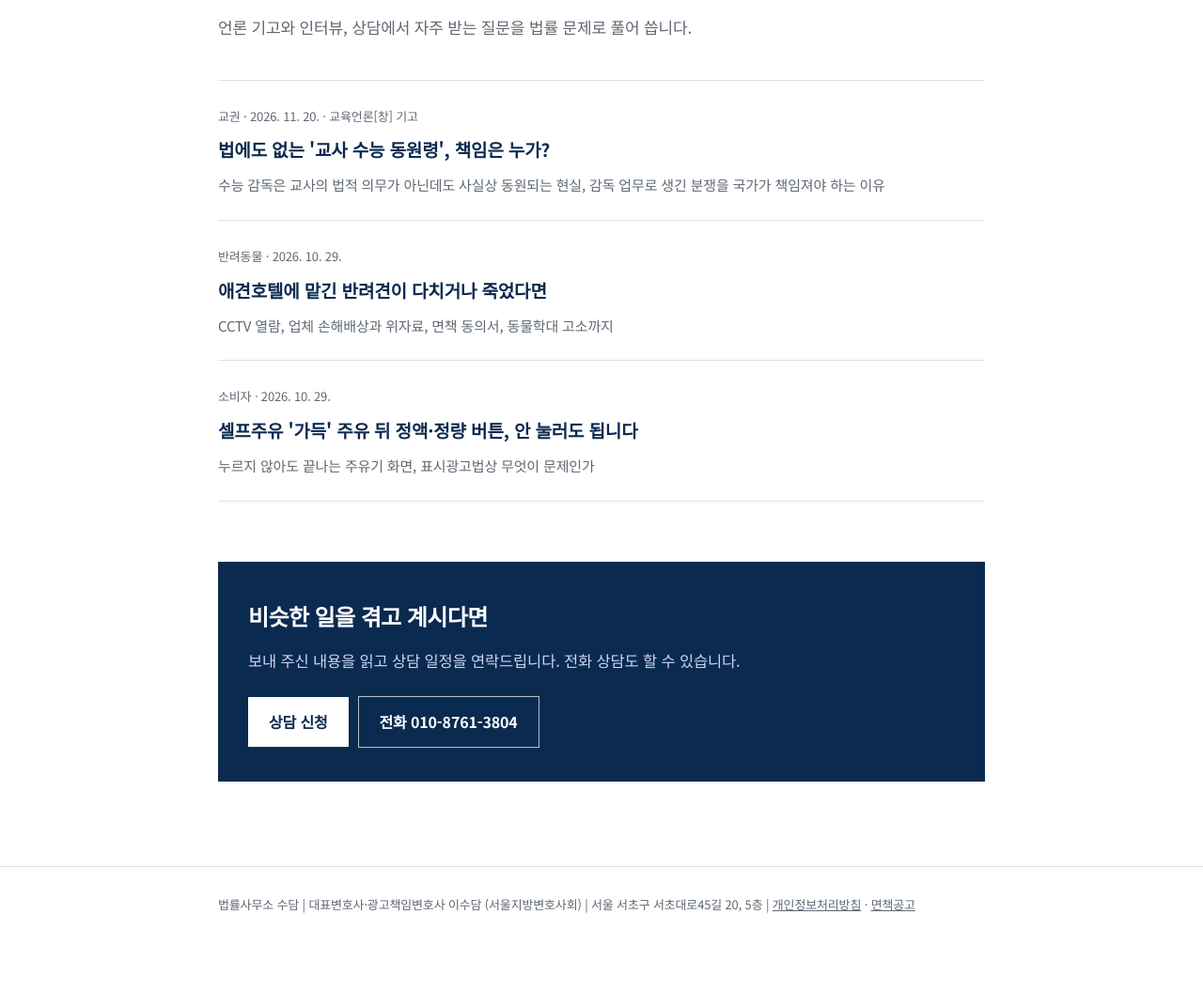
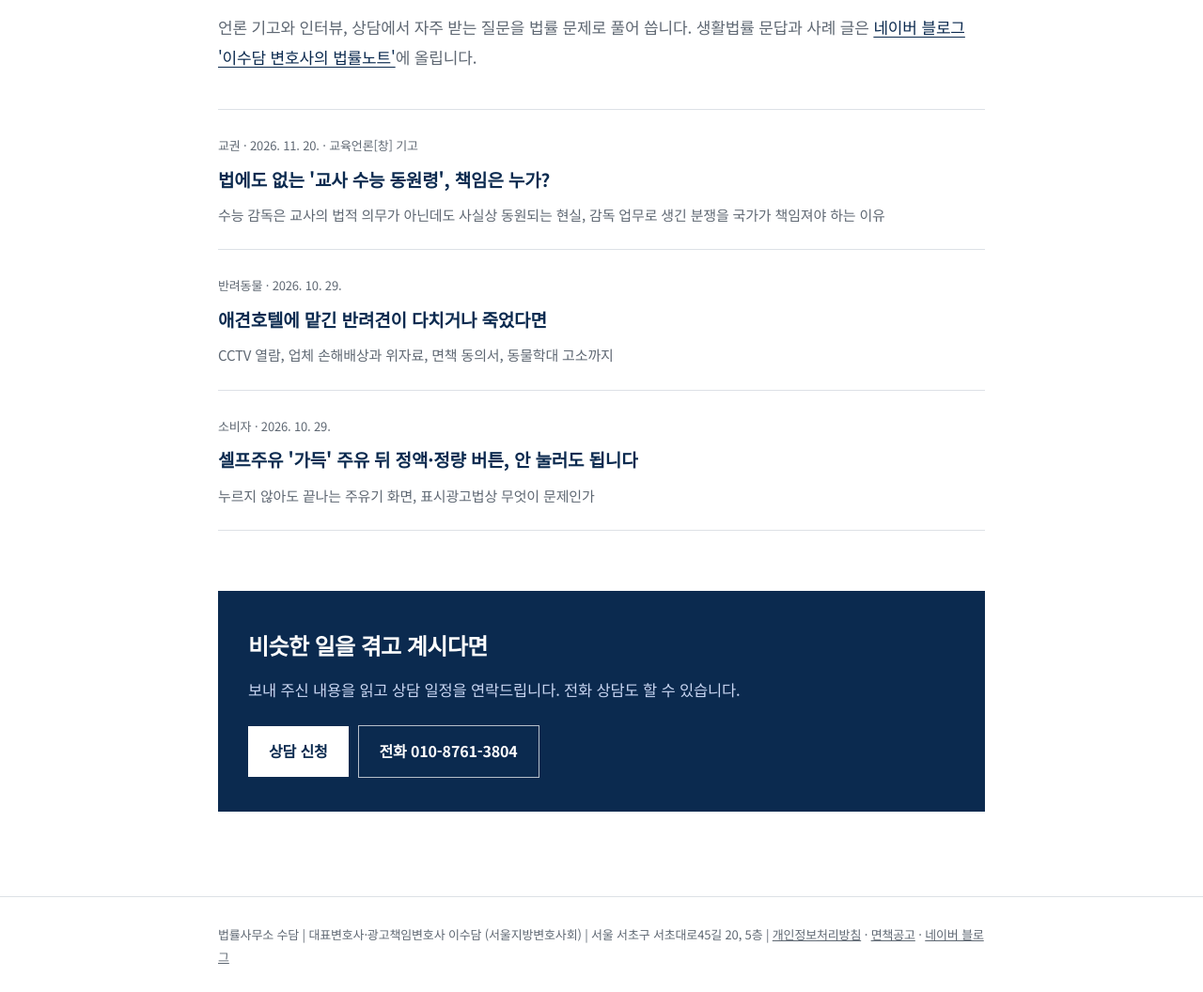
Before and after one commit to sdlawyer/sdlawoffice_site, a plain HTML site: page column.html in a window 1280 px wide. Shown: the part 242-1298 px from the top of the page at 94% size. Before the commit the page ends 1245 px from the top, so only its background shows below. Drawn offline with Linux system fonts and the light colour scheme.

Commit message:
변호사 소개 경력 추가, 전 페이지 푸터와 칼럼 목록에 블로그 연결

```diff
--- a/column.html
+++ b/column.html
@@ -11,7 +11,7 @@ a{color:inherit}.wrap{max-width:860px;margin:0 auto;padding:0 22px}
 header{background:var(--navy);color:#fff;padding:18px 0}header .wrap{display:flex;justify-content:space-between;align-items:center}header a{color:#fff;text-decoration:none;font-weight:600;font-size:15px}header .cta{border:1.5px solid rgba(255,255,255,.7);border-radius:999px;padding:8px 16px}
 .hero{padding:72px 0 40px}.lab{font-size:13px;font-weight:700;letter-spacing:.08em;color:var(--accent);margin-bottom:14px}
 h1{font-family:"MaruBuri",serif;font-size:34px;line-height:1.4;margin:0 0 16px;color:var(--navy)}
-.sub{font-size:17px;color:var(--muted);margin:0}
+.sub{font-size:17px;color:var(--muted);margin:0}.sub a{color:var(--navy,#0B2A4F);text-decoration:underline;text-underline-offset:3px}
 h2{font-size:22px;margin:56px 0 18px;color:var(--navy)}p{font-size:16.5px;margin:0 0 14px}
 .cards{display:grid;grid-template-columns:repeat(3,1fr);gap:14px;margin-top:20px}.cards div{background:var(--soft);border-radius:14px;padding:18px;font-size:15.5px;line-height:1.7}
 .note{border-left:3px solid var(--navy);padding:4px 0 4px 18px;margin:24px 0}
@@ -51,7 +51,7 @@ article h2{scroll-margin-top:20px}
 <section class="hero">
   <div class="lab">칼럼</div>
   <h1>방송과 기고에서 다 못 한 이야기</h1>
-  <p class="sub">언론 기고와 인터뷰, 상담에서 자주 받는 질문을 법률 문제로 풀어 씁니다.</p>
+  <p class="sub">언론 기고와 인터뷰, 상담에서 자주 받는 질문을 법률 문제로 풀어 씁니다. 생활법률 문답과 사례 글은 <a href="https://blog.naver.com/sdlegal" target="_blank" rel="noopener">네이버 블로그 '이수담 변호사의 법률노트'</a>에 올립니다.</p>
 </section>
 <div class="collist">
 <a href="/column-exam-proctor.html"><small>교권 · 2026. 11. 20. · 교육언론[창] 기고</small><b>법에도 없는 '교사 수능 동원령', 책임은 누가?</b><span>수능 감독은 교사의 법적 의무가 아닌데도 사실상 동원되는 현실, 감독 업무로 생긴 분쟁을 국가가 책임져야 하는 이유</span></a>
@@ -64,6 +64,6 @@ article h2{scroll-margin-top:20px}
   <a href="/?type=case#contact">상담 신청</a><a class="ghost" href="tel:01087613804">전화 010-8761-3804</a>
 </div>
 </main>
-<footer><div class="wrap">법률사무소 수담 | 대표변호사·광고책임변호사 이수담 (서울지방변호사회) | 서울 서초구 서초대로45길 20, 5층 | <a href="/privacy.html">개인정보처리방침</a> · <a href="/disclaimer.html">면책공고</a></div></footer>
+<footer><div class="wrap">법률사무소 수담 | 대표변호사·광고책임변호사 이수담 (서울지방변호사회) | 서울 서초구 서초대로45길 20, 5층 | <a href="/privacy.html">개인정보처리방침</a> · <a href="/disclaimer.html">면책공고</a> · <a href="https://blog.naver.com/sdlegal" target="_blank" rel="noopener">네이버 블로그</a></div></footer>
 <script>(function(){try{var s=sessionStorage,k='sd_trail',d=JSON.parse(s.getItem(k)||'null'),p=location.pathname.replace(/^\/+/,'').replace(/\.html$/,'')||'index';if(!d){var r='',u='';try{if(document.referrer){var h=new URL(document.referrer).host;if(h!==location.host)r=h}}catch(e){}try{u=new URLSearchParams(location.search).get('utm_source')||''}catch(e){}d={f:p,r:r,u:u,p:[]}}if(d.p[d.p.length-1]!==p)d.p.push(p);if(d.p.length>8)d.p=d.p.slice(-8);s.setItem(k,JSON.stringify(d))}catch(e){}})();</script>
 </body></html>
```
Also changed, not shown: column-exam-proctor.html (+1 -1 lines), column-pet-hotel.html (+1 -1 lines), column-self-gas.html (+1 -1 lines), corporate.html (+1 -1 lines), creator.html (+1 -1 lines), criminal.html (+1 -1 lines), game.html (+1 -1 lines), index.html (+5 -3 lines), labor.html (+1 -1 lines), medical.html (+1 -1 lines), nonreferral-deadline.html (+1 -1 lines), realestate.html (+1 -1 lines), sports.html (+1 -1 lines), teacher-rights.html (+1 -1 lines), 1 more files.
